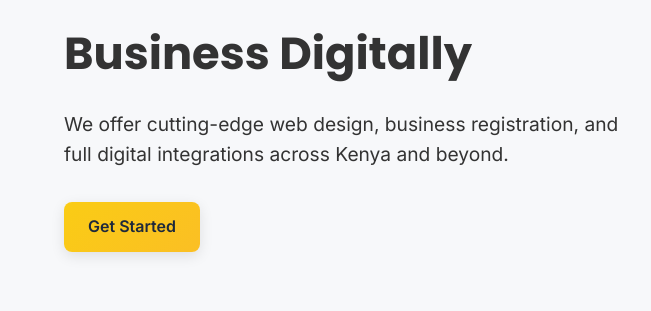
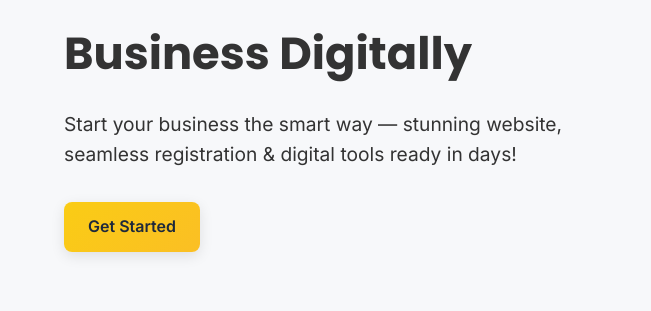
Before and after one commit to BarrackRonald/DigitalLaunch, a plain HTML site: page index.html in a window 1280 px wide. Shown: the part 291-602 px from the top of the page, 0-651 px from the left. Drawn offline with Linux system fonts and the light colour scheme.

Commit message:
Update index.html

```diff
--- a/index.html
+++ b/index.html
@@ -45,7 +45,7 @@
   <div class="container hero-grid">
     <div class="hero-text">
       <h2>Launch & Grow Your Business Digitally</h2>
-      <p>We offer cutting-edge web design, business registration, and full digital integrations across Kenya and beyond.</p>
+      <p>Start your business the smart way — stunning website, seamless registration & digital tools ready in days!</p>
       <a href="#contact-form" class="btn-primary">Get Started</a>
     </div>
     <div class="hero-image">
```
